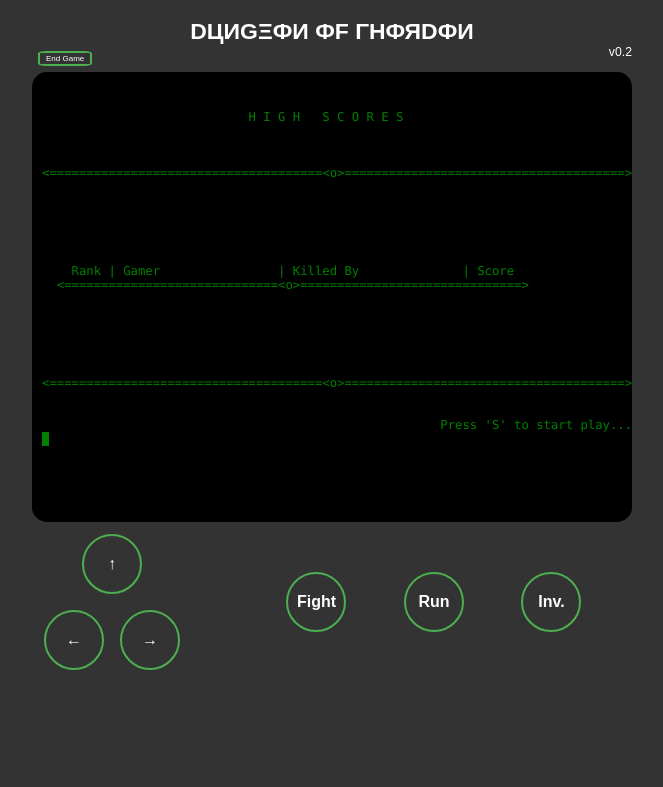
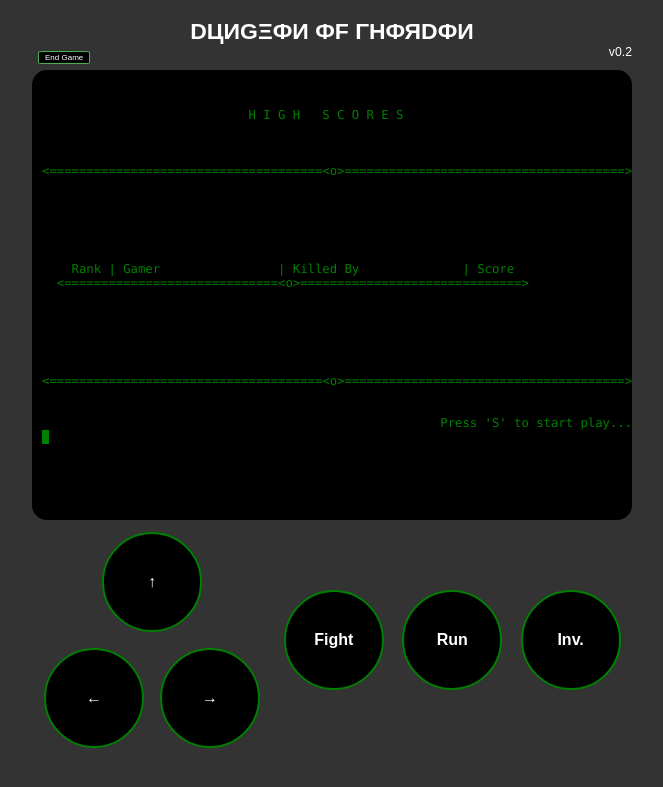
Before and after one commit to tgruby/dungeon-hunt, a Flask app: page / in a window 1280 px wide. Shown: the top 787 px of the page, without its empty margins (308-971 px from the left). Run offline with Flask 2, Linux system fonts and the light colour scheme.

Commit message:
Added web controls for mobile.

```diff
--- a/static/style.css
+++ b/static/style.css
@@ -23,14 +23,14 @@ body {
     margin: 6px;
     transition-duration: 0.4s;
     cursor: pointer;
-    height: 60px;
-    width: 60px;
-    background-color: #333333;
-    border: 2px solid #4CAF50;
+    height: 100px;
+    width: 100px;
+    background-color: #000000;
+    border: 2px solid green;
 }
 
 .control:hover {
-    background-color: #4CAF50;
+    background-color: green;
     color: white;
 }
 
--- a/templates/game.html
+++ b/templates/game.html
@@ -46,7 +46,7 @@
                 DЦИGΞФИ ФF ΓHФЯDФИ
             </div>
             <div style="width: 600px;">
-                <button class="control" style="font-size: 8px; font-weight: normal; border-radius: 15%; height: fit-content; width: fit-content;" onclick="endGame();">End Game</button>
+                <button class="control" style="font-size: 8px; font-weight: normal; border-radius: 10%; border: 1px solid #4CAF50; height: fit-content; width: fit-content;" onclick="endGame();">End Game</button>
                 <span style="float: right; vertical-align: bottom;">v0.2</span>
             </div>
             <pre id="screen" style="margin:auto; width: 600px;"></pre>
```
